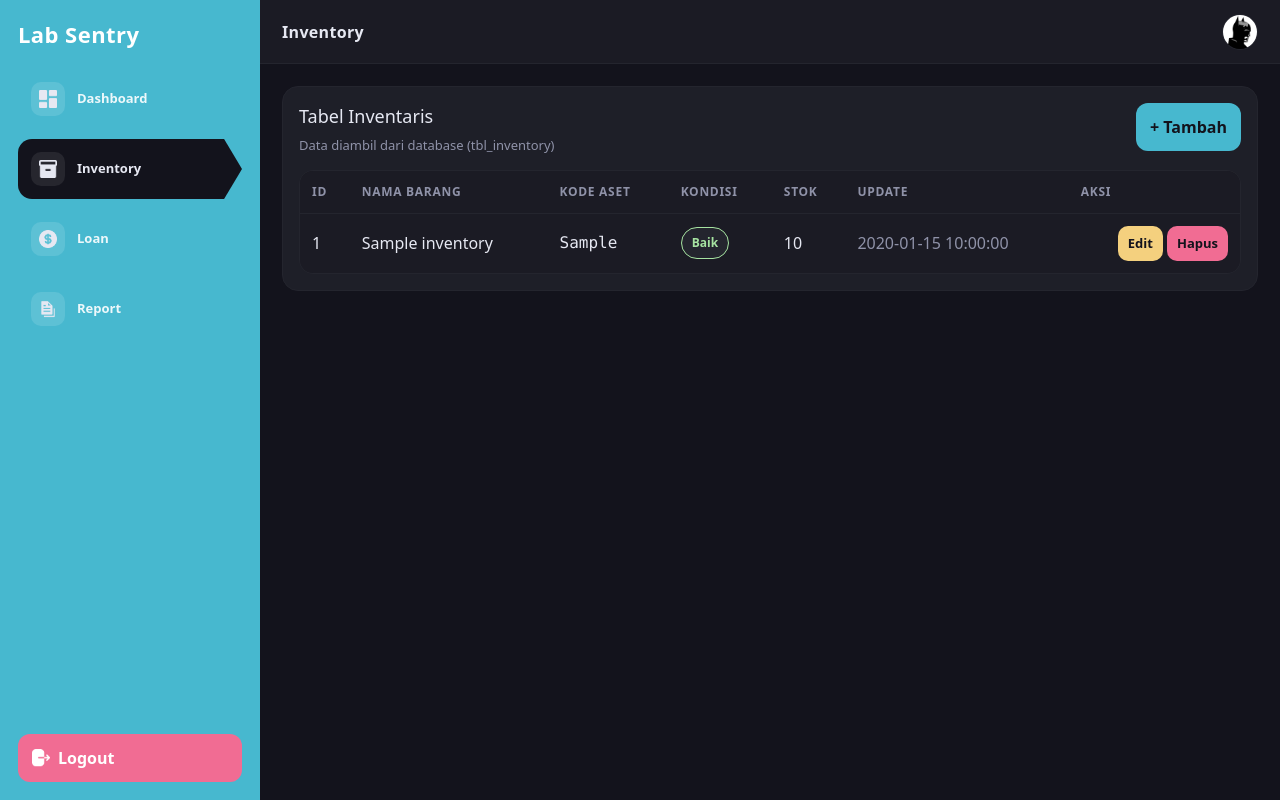
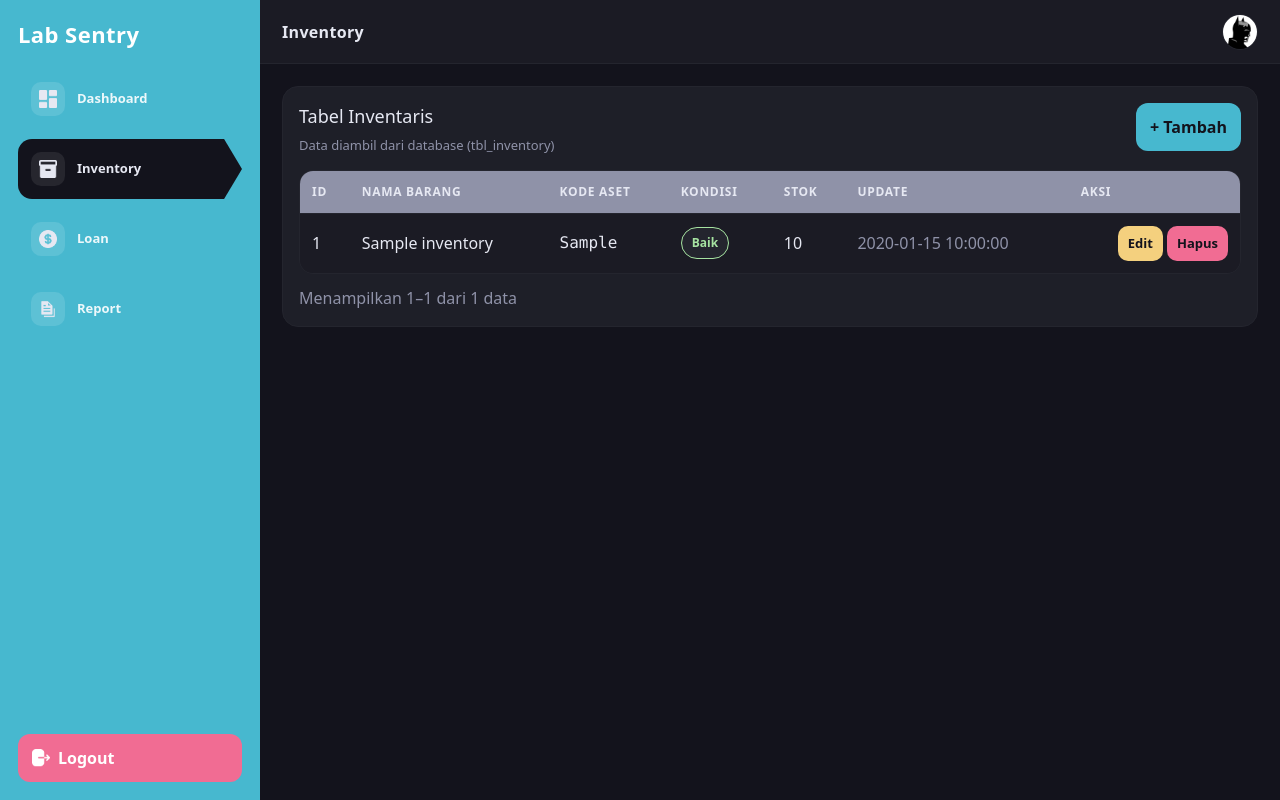
Before and after one commit to kuzanf3b/lab-sentry, a PHP site: page /index.php?page=inventory in a window 1280 px wide. Run offline with PHP 8.4, Linux system fonts and the light colour scheme; the visitor is signed in with stand-in values (Sample User, id 1); tables that the repository leaves empty hold one stand-in row (values such as "Sample post"); some libraries are stand-ins or nearby versions.

Commit message:
feat: Add pagination to inventory view and update icon in header

```diff
--- a/assets/css/style.css
+++ b/assets/css/style.css
@@ -6,6 +6,8 @@
 
   --text: #e6e8f2;
   --text-2: #8f92a8;
+
+  --bg-border: #54555a;
 
   --cyan: #47b8cf;
   --purple: #b98ef5;
@@ -76,6 +78,7 @@ a {
 .authCard {
   width: 100%;
   max-width: 980px;
+  height: 580px;
   display: grid;
   grid-template-columns: 1fr 1fr;
   background: var(--surface-1);
@@ -124,6 +127,7 @@ a {
 .authCard__accentTitle {
   margin: 0;
   font-size: 40px;
+  color: var(--text);
   line-height: 1.05;
   font-weight: 900;
   letter-spacing: -0.02em;
@@ -132,6 +136,8 @@ a {
   margin: 0;
   font-size: 14px;
   opacity: 0.9;
+  line-height: 1.8;
+  color: var(--text);
 }
 
 .authCard__form {
@@ -302,8 +308,9 @@ select.input {
   font-size: 13px;
 }
 .btn--ghost {
+  padding: 8px 24px;
   background: transparent;
-  border: 1px solid var(--surface-0);
+  border: 1px solid var(--text);
   color: var(--text);
 }
 
@@ -313,7 +320,7 @@ select.input {
 }
 .btn--purple {
   background: var(--purple);
-  color: var(--bg-0);
+  color: var(--text);
 }
 .btn--pink {
   background: var(--pink);
@@ -658,8 +665,8 @@ body.modal-open {
 .table thead th {
   position: sticky;
   top: 0;
-  background: var(--bg-1);
-  color: var(--text-2);
+  background: var(--text-2);
+  color: var(--text);
   text-align: left;
   font-size: 12px;
   letter-spacing: 0.06em;
@@ -714,6 +721,33 @@ body.modal-open {
 }
 .inline {
   display: inline;
+}
+
+/* Pagination */
+.pager {
+  margin-top: 12px;
+  display: flex;
+  align-items: center;
+  justify-content: space-between;
+  gap: 12px;
+  flex-wrap: wrap;
+}
+.pager__controls {
+  display: flex;
+  align-items: center;
+  gap: 8px;
+  flex-wrap: wrap;
+}
+.pager__ellipsis {
+  color: var(--text-2);
+  font-weight: 900;
+  padding: 0 6px;
+}
+.pager__link.is-active {
+  pointer-events: none;
+  background: var(--surface-0);
+  border: 1px solid var(--surface-0);
+  color: var(--text);
 }
 
 /* Badges */
--- a/views/auth/register.php
+++ b/views/auth/register.php
@@ -10,6 +10,7 @@ $success = flash_get('success');
     <meta name="viewport" content="width=device-width, initial-scale=1.0" />
     <title>Lab Sentry - Register</title>
     <link rel="stylesheet" href="<?php echo htmlspecialchars(url_for('assets/css/style.css'), ENT_QUOTES); ?>" />
+    <link rel="icon" type="image/png" href="<?php echo htmlspecialchars(url_for('assets/img/batman-logo.png'), ENT_QUOTES); ?>">
     <script>
         window.tailwind = window.tailwind || {};
         window.tailwind.config = {
--- a/views/inventory.php
+++ b/views/inventory.php
@@ -3,9 +3,30 @@ require __DIR__ . '/partials/app_shell_top.php';
 
 $success = flash_get('success');
 $error = flash_get('error');
-$no = 1;
 
-$rows = $pdo->query('SELECT id_barang, nama_barang, kode_aset, kondisi, stok, tgl_update FROM tbl_inventory ORDER BY id_barang DESC')->fetchAll();
+$perPage = 10;
+$currentPage = (int) ($_GET['p'] ?? 1);
+if ($currentPage < 1) {
+    $currentPage = 1;
+}
+
+$totalRows = (int) $pdo->query('SELECT COUNT(*) FROM tbl_inventory')->fetchColumn();
+$totalPages = $totalRows === 0 ? 1 : (int) ceil($totalRows / $perPage);
+if ($currentPage > $totalPages) {
+    $currentPage = $totalPages;
+}
+
+$offset = ($currentPage - 1) * $perPage;
+$no = $offset + 1;
+
+$stmt = $pdo->prepare('SELECT id_barang, nama_barang, kode_aset, kondisi, stok, tgl_update FROM tbl_inventory ORDER BY id_barang DESC LIMIT :limit OFFSET :offset');
+$stmt->bindValue(':limit', $perPage, PDO::PARAM_INT);
+$stmt->bindValue(':offset', $offset, PDO::PARAM_INT);
+$stmt->execute();
+$rows = $stmt->fetchAll();
+
+$startItem = $totalRows === 0 ? 0 : $offset + 1;
+$endItem = $totalRows === 0 ? 0 : min($offset + $perPage, $totalRows);
 ?>
 
 <?php if ($success): ?>
@@ -79,6 +100,55 @@ $rows = $pdo->query('SELECT id_barang, nama_barang, kode_aset, kondisi, stok, tg
             </tbody>
         </table>
     </div>
+
+    <?php if ($totalRows > 0): ?>
+        <div class="pager" aria-label="Pagination">
+            <div class="pager__meta muted">
+                Menampilkan <?php echo (int) $startItem; ?>–<?php echo (int) $endItem; ?> dari <?php echo (int) $totalRows; ?> data
+            </div>
+
+            <?php if ($totalPages > 1): ?>
+                <div class="pager__controls">
+                    <?php if ($currentPage > 1): ?>
+                        <a class="btn btn--ghost btn--sm pager__link" href="<?php echo htmlspecialchars(url_for('index.php', ['page' => 'inventory', 'p' => $currentPage - 1]), ENT_QUOTES); ?>">‹ Prev</a>
+                    <?php endif; ?>
+
+                    <?php
+                    $window = 2;
+                    $pagesToShow = [1, $totalPages];
+                    for ($i = max(1, $currentPage - $window); $i <= min($totalPages, $currentPage + $window); $i++) {
+                        $pagesToShow[] = $i;
+                    }
+                    $pagesToShow = array_values(array_unique($pagesToShow));
+                    sort($pagesToShow);
+
+                    $lastPage = 0;
+                    foreach ($pagesToShow as $p):
+                        if ($p - $lastPage > 1): ?>
+                            <span class="pager__ellipsis" aria-hidden="true">…</span>
+                        <?php
+                        endif;
+
+                        $isActive = $p === $currentPage;
+                        ?>
+                        <a
+                            class="btn btn--ghost btn--sm pager__link <?php echo $isActive ? 'is-active' : ''; ?>"
+                            href="<?php echo htmlspecialchars(url_for('index.php', ['page' => 'inventory', 'p' => $p]), ENT_QUOTES); ?>"
+                            <?php echo $isActive ? 'aria-current="page"' : ''; ?>>
+                            <?php echo (int) $p; ?>
+                        </a>
+                    <?php
+                        $lastPage = $p;
+                    endforeach;
+                    ?>
+
+                    <?php if ($currentPage < $totalPages): ?>
+                        <a class="btn btn--ghost btn--sm pager__link" href="<?php echo htmlspecialchars(url_for('index.php', ['page' => 'inventory', 'p' => $currentPage + 1]), ENT_QUOTES); ?>">Next ›</a>
+                    <?php endif; ?>
+                </div>
+            <?php endif; ?>
+        </div>
+    <?php endif; ?>
 </section>
 
 <div class="modal" id="addStockModal" aria-hidden="true">
@@ -125,8 +195,8 @@ $rows = $pdo->query('SELECT id_barang, nama_barang, kode_aset, kondisi, stok, tg
             </div>
 
             <div class="modal__footer">
-                <button class="btn btn--ghost" type="button" data-modal-close>Batal</button>
-                <button class="btn btn--cyan" type="submit">Tambah</button>
+                <button class="btn btn--ghost" type="button" data-modal-close>BATAL</button>
+                <button class="btn btn--cyan" type="submit">TAMBAH</button>
             </div>
         </form>
     </div>
@@ -178,8 +248,8 @@ $rows = $pdo->query('SELECT id_barang, nama_barang, kode_aset, kondisi, stok, tg
             </div>
 
             <div class="modal__footer">
-                <button class="btn btn--ghost" type="button" data-modal-close>Batal</button>
-                <button class="btn btn--cyan" type="submit">Simpan</button>
+                <button class="btn btn--ghost" type="button" data-modal-close>BATAL</button>
+                <button class="btn btn--cyan" type="submit">SIMPAN</button>
             </div>
         </form>
     </div>
--- a/views/partials/app_shell_top.php
+++ b/views/partials/app_shell_top.php
@@ -10,6 +10,7 @@ $username = (string) ($_SESSION['username'] ?? '');
     <meta name="viewport" content="width=device-width, initial-scale=1.0" />
     <title>Lab Sentry</title>
     <link rel="stylesheet" href="<?php echo htmlspecialchars(url_for('assets/css/style.css'), ENT_QUOTES); ?>" />
+    <link rel="icon" type="image/png" href="<?php echo htmlspecialchars(url_for('assets/img/batman-logo.png'), ENT_QUOTES); ?>">
     <script>
         window.tailwind = window.tailwind || {};
         window.tailwind.config = {
```
